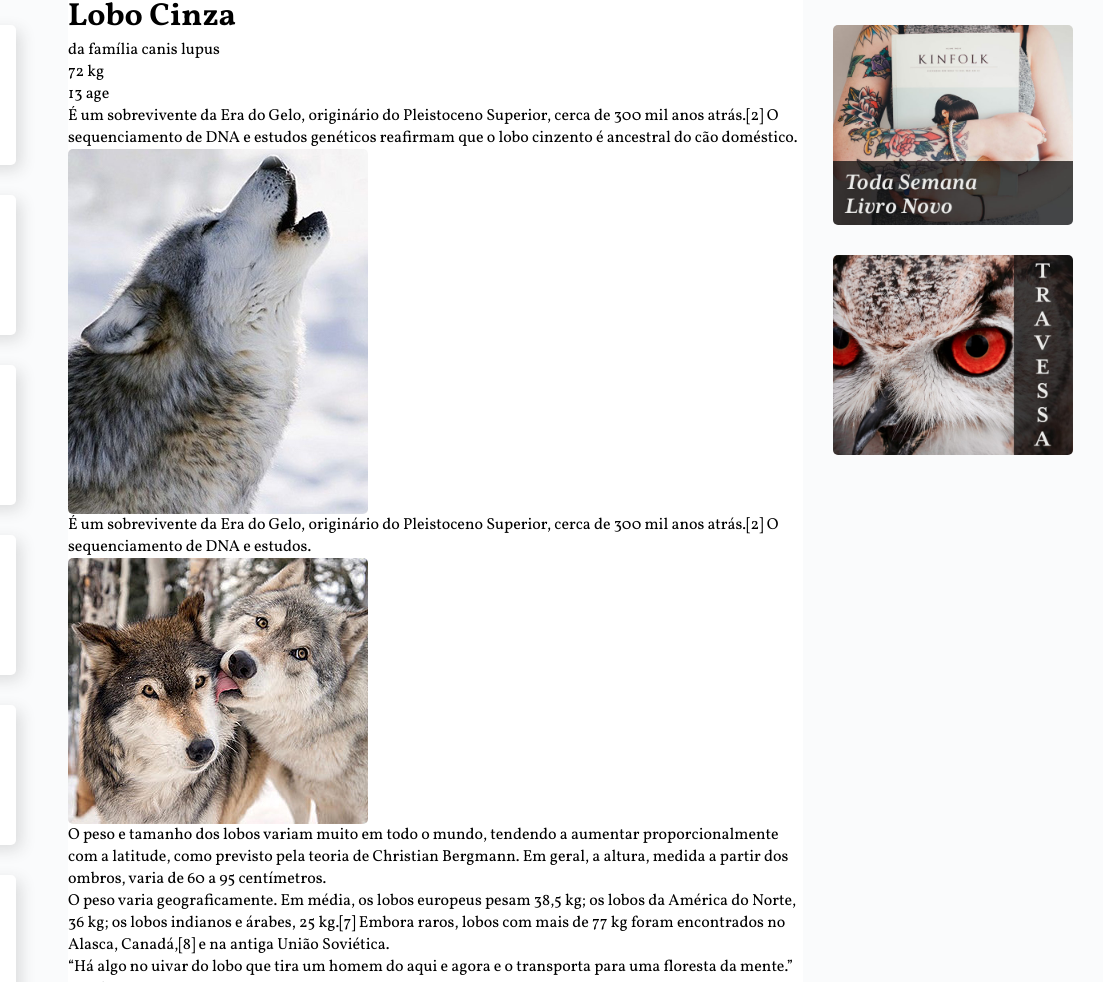
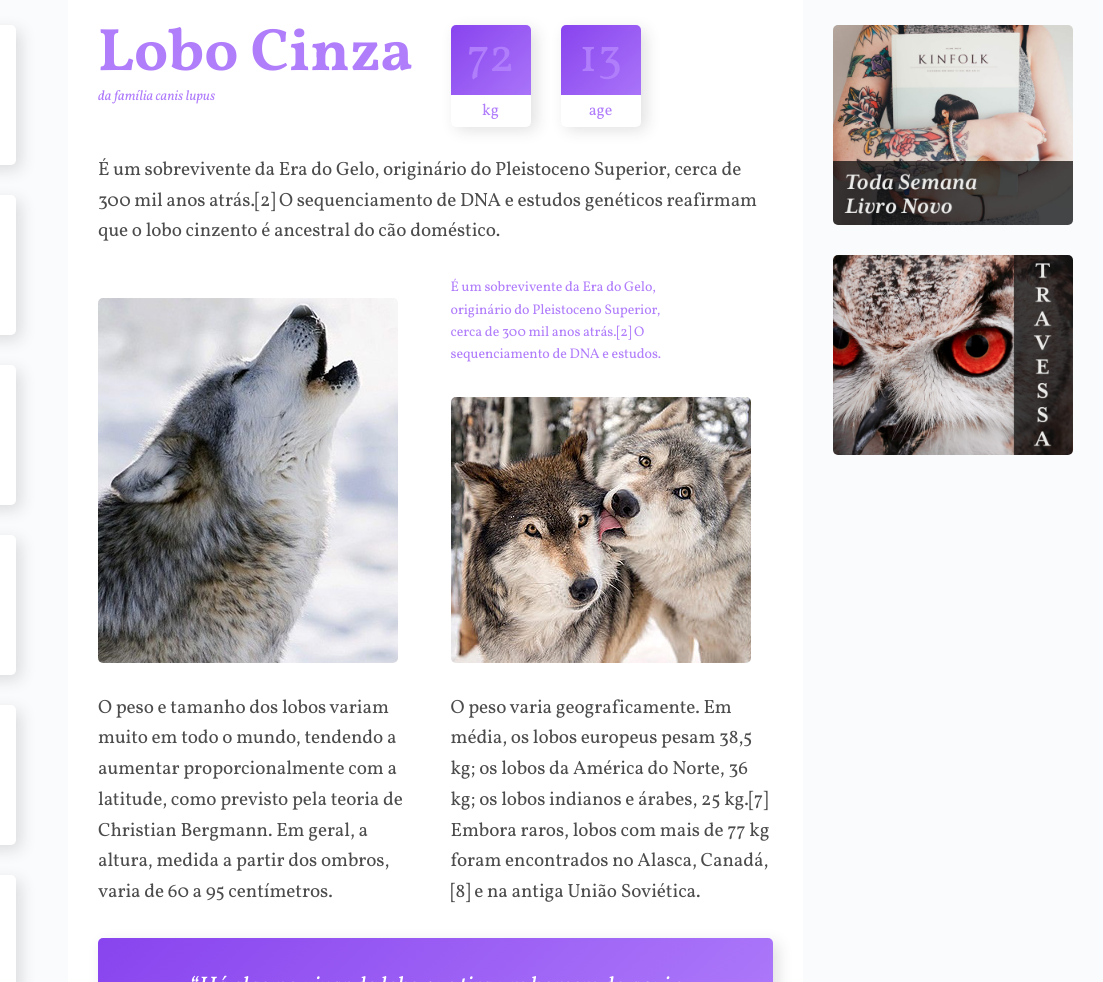
Before and after one commit to joaoliveirapb/wildbeast, a plain HTML site: page index.html in a window 1280 px wide. Shown: the part 110-1092 px from the top of the page, 177-1280 px from the left. Drawn offline with Linux system fonts and the light colour scheme.

Commit message:
created content style

```diff
--- a/css/style.css
+++ b/css/style.css
@@ -99,6 +99,133 @@ img {
 
 .content {
   grid-area: content;
+  max-width: 900px;
+  margin: 0 auto;
+  padding: 30px;
+  display: grid;
+  grid-template-columns: 1fr 1fr;
+  gap: 30px;
+}
+
+.col-wide {
+  grid-column: 1 / -1;
+}
+
+.imagem-1 {
+  grid-row: span 2;
+  align-self: end;
+}
+
+.imagem-2 {
+  align-self: end;
+}
+
+.imagem-3 {
+  margin: 0 auto;
+}
+
+/* ESTILOS GERAIS CONTENT */
+
+p {
+  font-size: 1.2em;
+  line-height: 1.6;
+  letter-spacing: -0.005em;
+  color: rgba(0, 0, 0, .7);
+}
+
+.informacoes p + p {
+  margin-top: 30px;
+}
+
+/* TÍTULO */
+
+.titulo {
+  color: #b07dfb;
+}
+
+.titulo h1 {
+  font-size: 3.75em;
+  line-height: 1;
+  font-weight: 700;
+}
+
+.titulo span {
+  font-size: 0.875em;
+  font-style: italic;
+}
+
+/* CARACTERISTICAS */
+
+.caracteristicas {
+  display: flex;
+  align-items: flex-start;
+}
+
+.caracteristicas > div {
+  width: 80px;
+  text-align: center;
+  background: linear-gradient(135deg, #8844ee, #b07dfb);
+  border-radius: 5px;
+  box-shadow: 5px 5px 15px 0px rgba(44, 44, 44, 0.15);
+  position: relative;
+}
+
+.caracteristicas > div:first-child {
+  margin-right: 30px;
+}
+
+.caracteristicas span {
+  display: block;
+  color: #b07dfb;
+}
+
+.numero {
+  color: #b07dfb;
+  font-size: 3em;
+  line-height: 1;
+  margin: 10px auto;
+}
+
+.rotulo {
+  background-color: #fff;
+  border-radius: 0 0 5px 5px;
+  padding: 5px 0;
+  position: relative;
+  top: 2px;
+}
+
+.destaque {
+  font-size: 0.875em;
+  color: #b07dfb;
+  max-width: 16em;
+}
+
+.citacao, .atributos {
+  align-self: start;
+  padding: 30px;
+  border-radius: 5px;
+  box-shadow: 5px 5px 15px 0px rgba(44, 44, 44, 0.15);
+  background: linear-gradient(135deg, #8844ee, #b07dfb);
+}
+
+.citacao p {
+  font-size: 1.5em;
+  font-style: italic;
+  text-align: center;
+  color: #fff;
+  max-width: 500px;
+  margin: 0 auto;
+}
+
+.atributos li {
+  color: #fff;
+  font-family: Courier, monospace;
+  font-size: 1.125em;
+  padding: 15px;
+}
+
+.atributos li + li {
+  border-top: 2px solid #b07dfb;
 }
 
 /* ANÚNCIOS */
--- a/index.html
+++ b/index.html
@@ -51,19 +51,19 @@
         </div>
       </div>
 
-      <p>É um sobrevivente da Era do Gelo, originário do Pleistoceno Superior, cerca de 300 mil anos atrás.[2] O sequenciamento de DNA e estudos genéticos reafirmam que o lobo cinzento é ancestral do cão doméstico.</p>
+      <p class="col-wide">É um sobrevivente da Era do Gelo, originário do Pleistoceno Superior, cerca de 300 mil anos atrás.[2] O sequenciamento de DNA e estudos genéticos reafirmam que o lobo cinzento é ancestral do cão doméstico.</p>
 
-      <img src="img/wolf1.jpg" alt="Wolf 1">
+      <img class="imagem-1" src="img/wolf1.jpg" alt="Wolf 1">
 
-      <p>É um sobrevivente da Era do Gelo, originário do Pleistoceno Superior, cerca de 300 mil anos atrás.[2] O sequenciamento de DNA e estudos.</p>
+      <p class="destaque">É um sobrevivente da Era do Gelo, originário do Pleistoceno Superior, cerca de 300 mil anos atrás.[2] O sequenciamento de DNA e estudos.</p>
 
-      <img src="img/wolf2.jpg" alt="Wolf 2">
+      <img class="imagem-2" src="img/wolf2.jpg" alt="Wolf 2">
 
       <p>O peso e tamanho dos lobos variam muito em todo o mundo, tendendo a aumentar proporcionalmente com a latitude, como previsto pela teoria de Christian Bergmann. Em geral, a altura, medida a partir dos ombros, varia de 60 a 95 centímetros.</p>
 
       <p>O peso varia geograficamente. Em média, os lobos europeus pesam 38,5 kg; os lobos da América do Norte, 36 kg; os lobos indianos e árabes, 25 kg.[7] Embora raros, lobos com mais de 77 kg foram encontrados no Alasca, Canadá,[8] e na antiga União Soviética.</p>
 
-      <blockquote class="citacao">
+      <blockquote class="citacao col-wide">
         <p>“Há algo no uivar do lobo que tira um homem do aqui e agora e o transporta para uma floresta da mente.”</p>
       </blockquote>
 
@@ -81,7 +81,7 @@
         <p>É um sobrevivente da Era do Gelo, originário do Pleistoceno Superior, cerca de 300 mil anos atrás.[2] O sequenciamento de DNA e estudos genéticos reafirmam que o lobo cinzento é ancestral do cão doméstico.</p>
       </div>
 
-      <img src="img/wolf3.jpg" alt="Wolf 3">
+      <img class="col-wide imagem-3" src="img/wolf3.jpg" alt="Wolf 3">
     </main>
 
     <aside class="anuncios">
```
